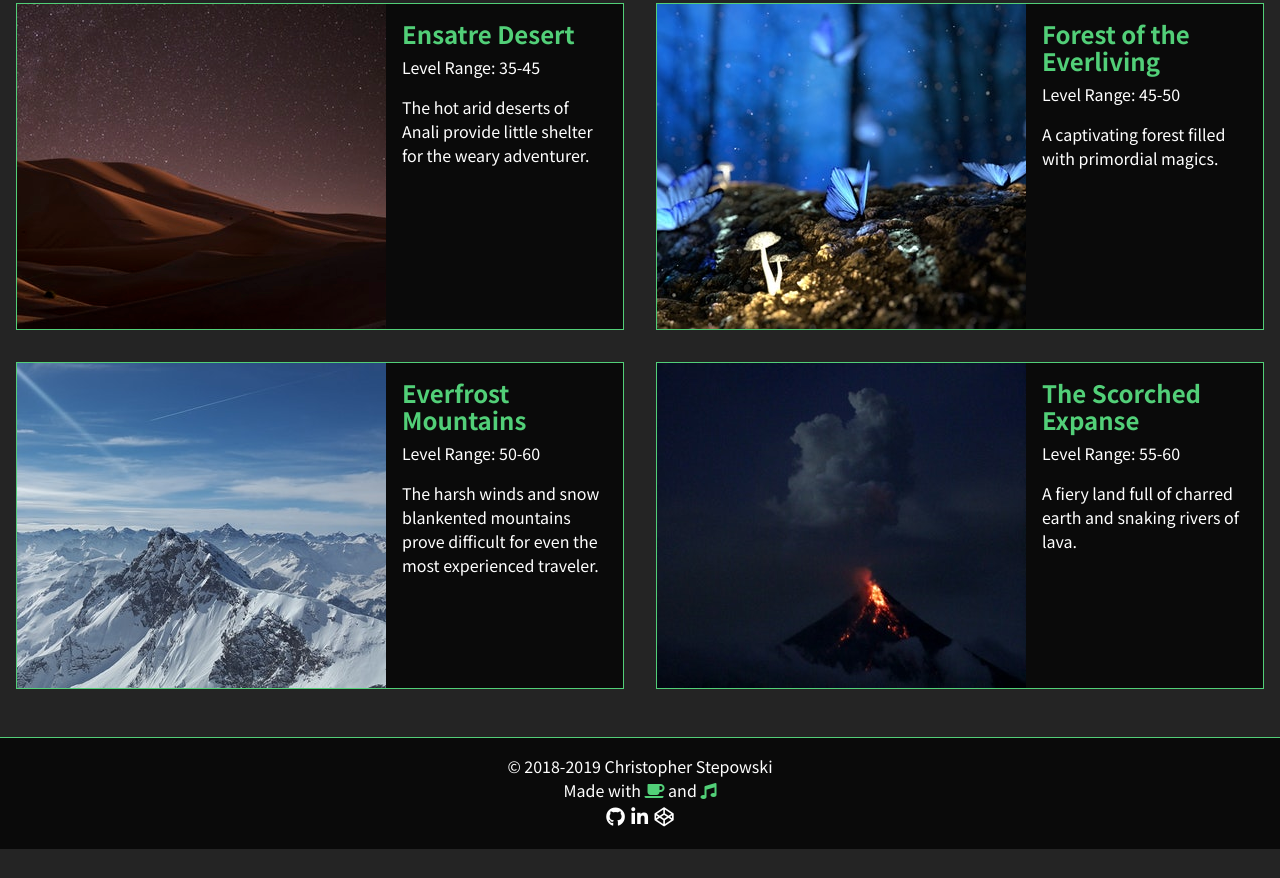
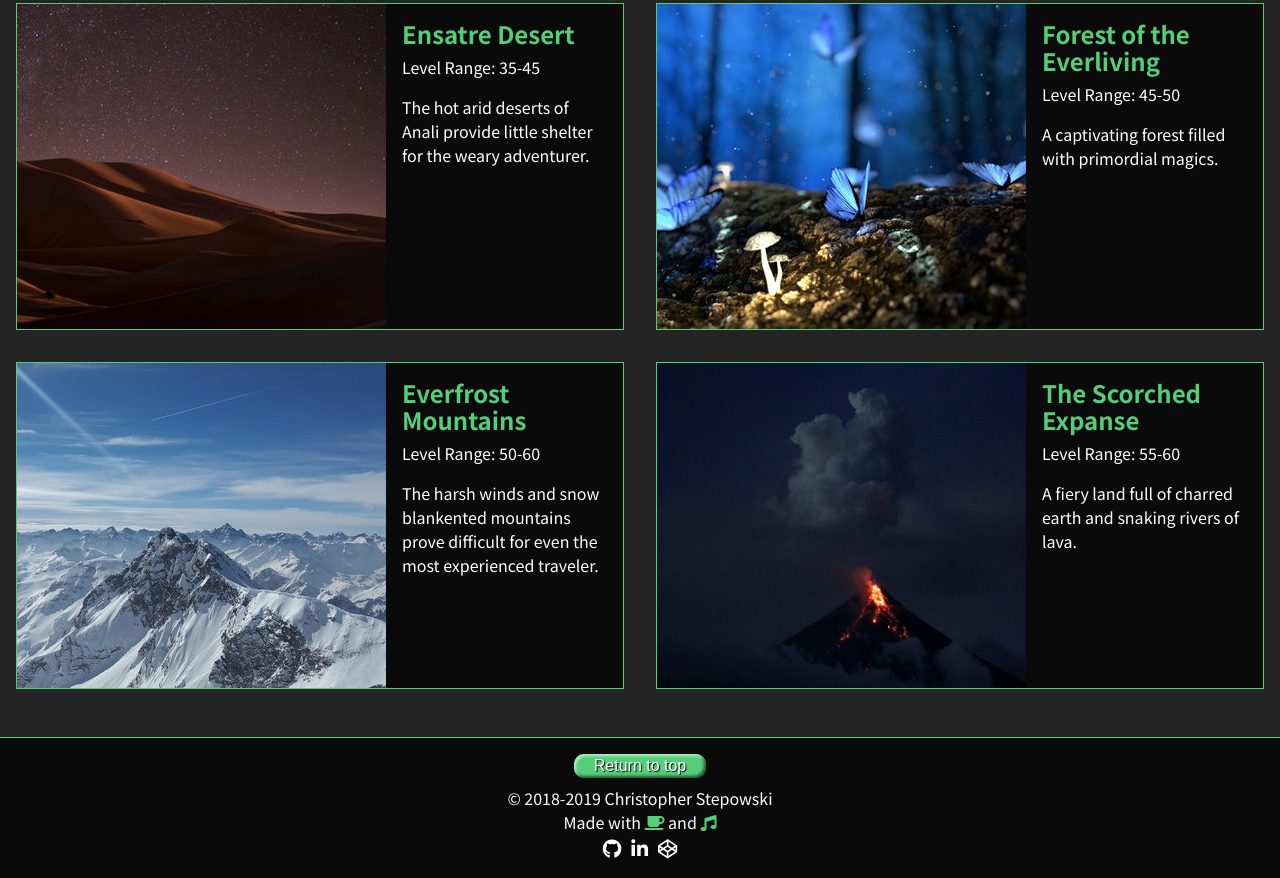
Before and after one commit to Panopticon772/near-dark, a plain HTML site: page app/index.html in a window 1280 px wide. Shown: the part 889-1767 px from the top of the page. Before the commit the page ends 1738 px from the top, so only its background shows below. Drawn offline with Linux system fonts and the light colour scheme.

Commit message:
Added return to top button in footer.

```diff
--- a/app/assets/styles/world.css
+++ b/app/assets/styles/world.css
@@ -97,7 +97,7 @@ h2 {
 }
 
 .class:hover {
-    border: 1px solid rgb(159, 241, 184);;
+    border: 1px solid rgb(159, 241, 184);
 }
 
 .class:hover h2{
@@ -120,28 +120,32 @@ footer {
     color: #fff;
     background: rgb(10, 10, 10);
     border-top: 1px solid rgb(82, 207, 120);
-    display: flex;
-    align-items: center;
-    justify-content: center;
 }
 
 #footer-btn {
-    padding: 0.2rem;
+    border: 0;
+    line-height: 1.5;
+    padding: 0 20px;
+    font-size: 1.0rem;
+    text-align: center;
+    color: #fff;
+    text-shadow: 1px 1px 1px rgb(10, 10, 10);
+    border-radius: 10px;
+    background-color: rgba(82, 207, 120, 1);
+    box-shadow: inset 2px 2px 3px rgba(255, 255, 255, .6),
+                inset -2px -2px 3px rgba(0, 0, 0, .6);
+    margin-bottom: 0.5rem;
     cursor: pointer;
+}
+
+#footer-btn:hover {
+    background: rgb(159, 241, 184);
 }
 
 .social {
     padding: 1.0rem;
-}
-
-#coffee-music {
     display: flex;
-    align-items: center;
-    justify-content: center;
-}
-
-.social-icons {
-    display: flex;
+    flex-direction: column;
     align-items: center;
     justify-content: center;
 }
@@ -155,7 +159,6 @@ footer {
 .coffee-music--green-text {
     color: rgb(82, 207, 120);
 }
-
 
 /* media queries */
 @media screen and (min-width: 768px) {
@@ -210,8 +213,4 @@ footer {
         flex: 1 1 50%;
         margin: 1.0em;
     }
-
-    #footer-btn {
-        display: none;
-    }
 }
```
Also changed, not shown: app/assets/scripts/functions.js (line endings or trailing spaces).
